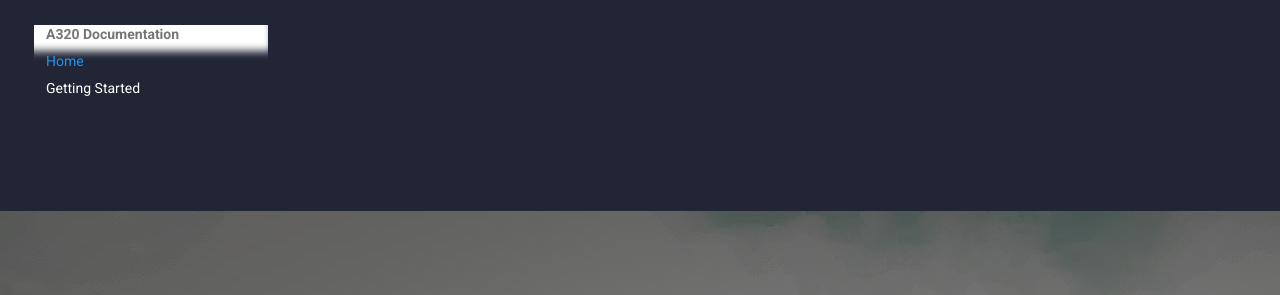
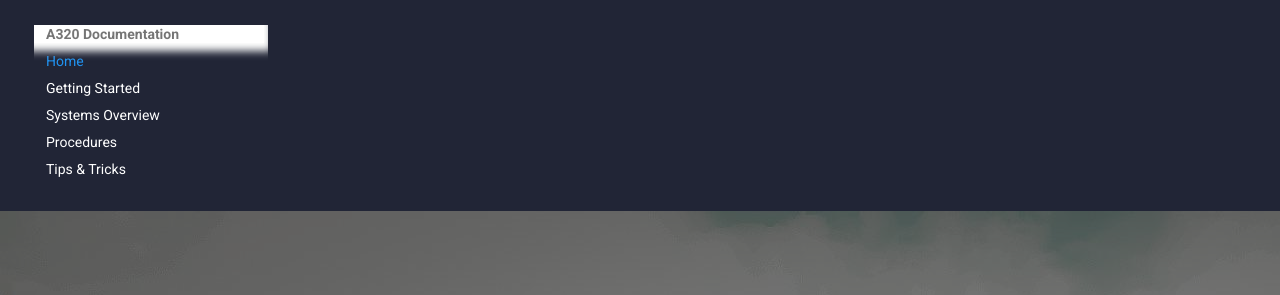
Before and after one commit to danhuaflx-56/A320-emulator, an MkDocs documentation site: the page built from docs/index.md, in a window 1280 px wide. Shown: the part 157-452 px from the top of the page. Built offline with MkDocs 1.6.1 and Material for MkDocs 9.7.7, drawn with Linux system fonts in a browser that asks for light colours.

Commit message:
Update mkdocs.yml

```diff
--- a/mkdocs.yml
+++ b/mkdocs.yml
@@ -16,3 +16,6 @@ extra:
 nav:
   - Home: index.md
   - Getting Started: getting-started.md
+  - Systems Overview: systems-overview.md
+  - Procedures: procedures.md
+  - Tips & Tricks: tips.md
```
